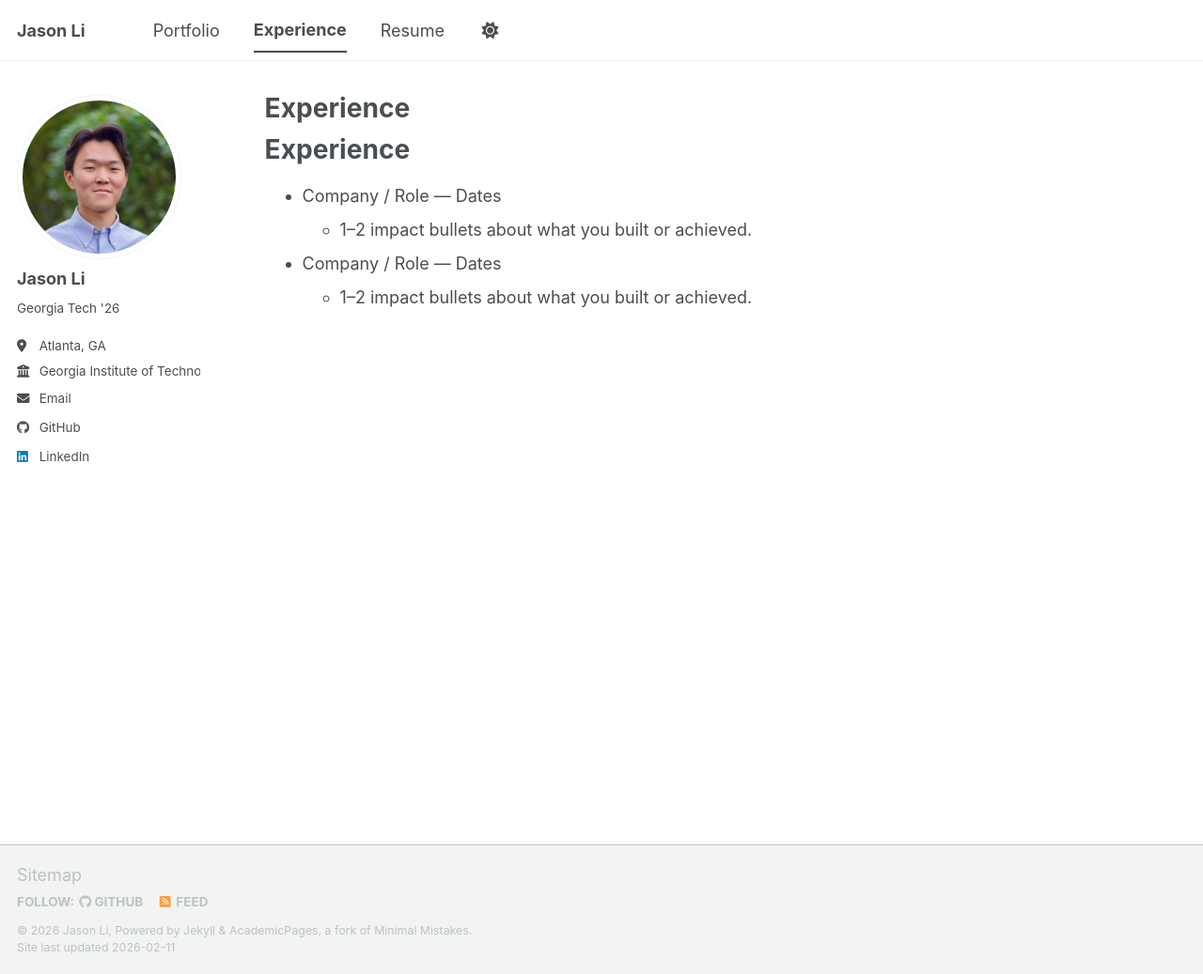
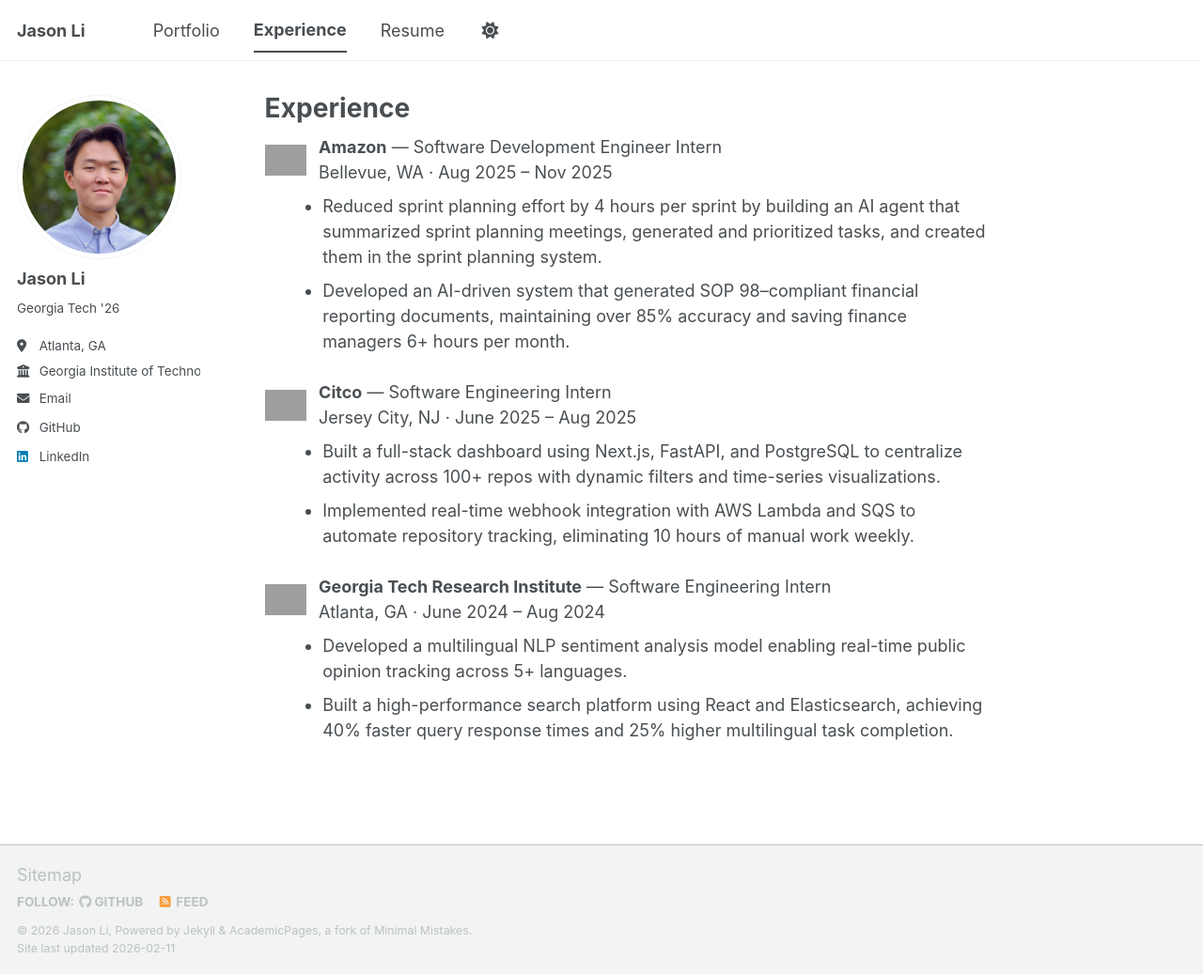
Before and after one commit to jasonli04/jasonli04.github.io, a Jekyll site: the page built from _pages/experience.md, in a window 1280 px wide and 1037 px high. Shown: the whole window at 94% size. Built offline with Jekyll 4.4.1, drawn with Linux system fonts in a browser that asks for light colours; a script bundle is joined from its source files by our own code; library files that are not in the unit come from our copies; grey boxes are pictures that could not be loaded.

Commit message:
experinec update

```diff
--- a/_pages/experience.md
+++ b/_pages/experience.md
@@ -5,9 +5,44 @@ permalink: /experience/
 author_profile: true
 ---
 
-Experience
-======
-* Company / Role — Dates
-  * 1–2 impact bullets about what you built or achieved.
-* Company / Role — Dates
-  * 1–2 impact bullets about what you built or achieved.
+<div class="experience-item">
+  <div class="experience-header">
+    <img class="experience-logo" src="{{ base_path }}/images/amazon.png" alt="Amazon logo">
+    <div>
+      <strong>Amazon</strong> — Software Development Engineer Intern<br>
+      <span>Bellevue, WA</span> · <span>Aug 2025 – Nov 2025</span>
+    </div>
+  </div>
+  <ul>
+    <li>Reduced sprint planning effort by 4 hours per sprint by building an AI agent that summarized sprint planning meetings, generated and prioritized tasks, and created them in the sprint planning system.</li>
+    <li>Developed an AI-driven system that generated SOP 98–compliant financial reporting documents, maintaining over 85% accuracy and saving finance managers 6+ hours per month.</li>
+  </ul>
+</div>
+
+<div class="experience-item">
+  <div class="experience-header">
+    <img class="experience-logo" src="{{ base_path }}/images/citco.png" alt="Citco logo">
+    <div>
+      <strong>Citco</strong> — Software Engineering Intern<br>
+      <span>Jersey City, NJ</span> · <span>June 2025 – Aug 2025</span>
+    </div>
+  </div>
+  <ul>
+    <li>Built a full-stack dashboard using Next.js, FastAPI, and PostgreSQL to centralize activity across 100+ repos with dynamic filters and time-series visualizations.</li>
+    <li>Implemented real-time webhook integration with AWS Lambda and SQS to automate repository tracking, eliminating 10 hours of manual work weekly.</li>
+  </ul>
+</div>
+
+<div class="experience-item">
+  <div class="experience-header">
+    <img class="experience-logo" src="{{ base_path }}/images/gtri.png" alt="Georgia Tech Research Institute logo">
+    <div>
+      <strong>Georgia Tech Research Institute</strong> — Software Engineering Intern<br>
+      <span>Atlanta, GA</span> · <span>June 2024 – Aug 2024</span>
+    </div>
+  </div>
+  <ul>
+    <li>Developed a multilingual NLP sentiment analysis model enabling real-time public opinion tracking across 5+ languages.</li>
+    <li>Built a high-performance search platform using React and Elasticsearch, achieving 40% faster query response times and 25% higher multilingual task completion.</li>
+  </ul>
+</div>
--- a/assets/css/main.scss
+++ b/assets/css/main.scss
@@ -41,3 +41,26 @@
     "vendor/font-awesome/solid",
     "vendor/font-awesome/brands"
 ;
+
+/* Experience page */
+.experience-item {
+  margin: 0 0 1.5rem 0;
+}
+
+.experience-header {
+  display: flex;
+  align-items: center;
+  gap: 0.75rem;
+  margin-bottom: 0.5rem;
+}
+
+.experience-logo {
+  width: 44px;
+  height: 44px;
+  object-fit: contain;
+  border-radius: 4px;
+}
+
+.experience-item ul {
+  margin: 0 0 0.5rem 1.2rem;
+}
```
